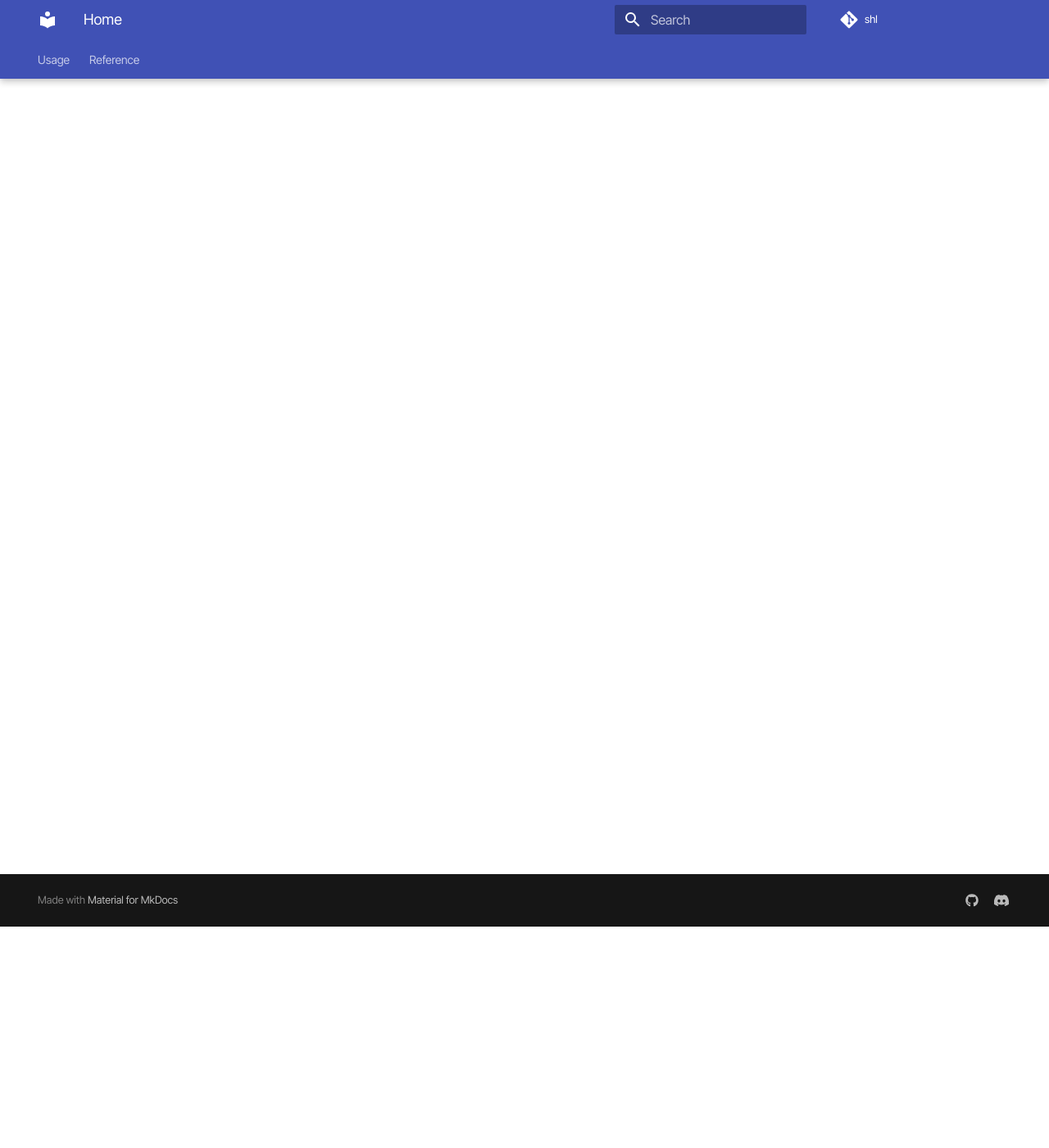
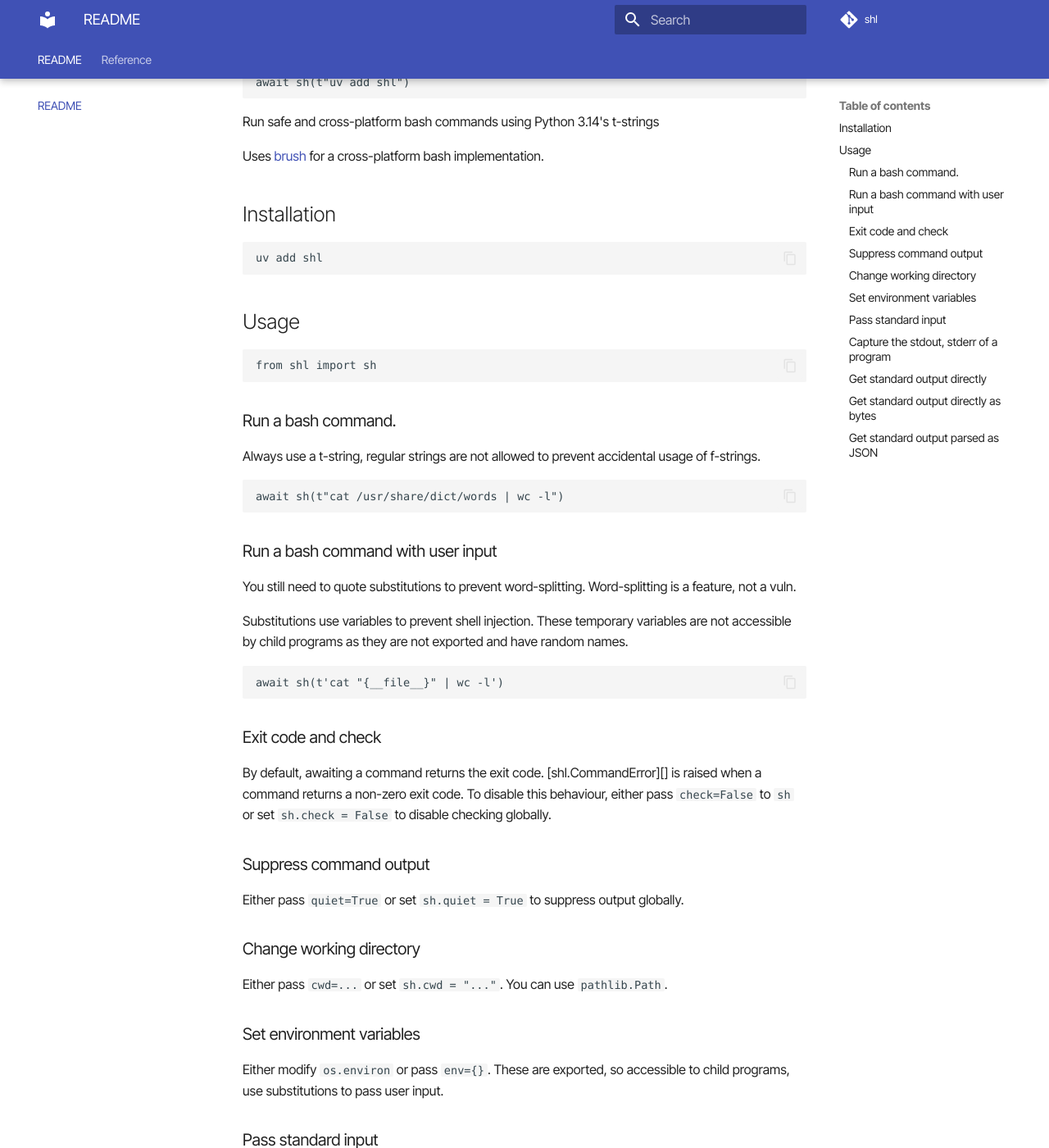
Before and after one commit to aspizu/tshu, an MkDocs documentation site: the page built from docs/index.md, in a window 1280 px wide and 1400 px high, scrolled down 270 px. Shown: the whole window at 82% size. Built offline with MkDocs 1.6.1 and Material for MkDocs 9.7.7, drawn with Linux system fonts in a browser that asks for light colours; some web fonts are replaced; comment, search, counter and statistics services are not loaded; some of the changed text lies outside the part shown.

Commit message:
docs: add README to docsite and add docs for args

````diff
--- a/docs/index.md
+++ b/docs/index.md
@@ -1 +1,102 @@
-[**Usage**](usage.md)
+# shl
+
+!!! WARNING
+    Work in progress, the API might change.
+
+```python
+from shl import sh
+await sh(t"uv add shl")
+```
+
+Run safe and cross-platform bash commands using Python 3.14's t-strings
+
+Uses [brush](https://github.com/reubeno/brush) for a cross-platform bash implementation.
+
+## Installation
+
+```shell
+uv add shl
+```
+
+## Usage
+
+```py
+from shl import sh
+```
+
+### Run a bash command.
+
+Always use a t-string, regular strings are not allowed to prevent accidental usage of
+f-strings.
+
+```py
+await sh(t"cat /usr/share/dict/words | wc -l")
+```
+
+### Run a bash command with user input
+
+You still need to quote substitutions to prevent word-splitting. Word-splitting is a
+feature, not a vuln.
+
+Substitutions use variables to prevent shell injection. These temporary variables
+are not accessible by child programs as they are not exported and have random names.
+
+```py
+await sh(t'cat "{__file__}" | wc -l')
+```
+
+### Exit code and check
+
+By default, awaiting a command returns the exit code. [shl.CommandError][] is raised
+when a command returns a non-zero exit code. To disable this behaviour, either
+pass `check=False` to `sh` or set `sh.check = False` to disable checking globally.
+
+### Suppress command output
+
+Either pass `quiet=True` or set `sh.quiet = True` to suppress output globally.
+
+### Change working directory
+
+Either pass `cwd=...` or set `sh.cwd = "..."`. You can use `pathlib.Path`.
+
+### Set environment variables
+
+Either modify `os.environ` or pass `env={}`. These are exported, so accessible to
+child programs, use substitutions to pass user input.
+
+### Pass standard input
+
+input can be string or bytes.
+
+```py
+assert await sh(t"wc -l", input="1\n2\n3\n").json() == 3
+```
+
+### Capture the stdout, stderr of a program
+
+```py
+result = await sh("help").output()
+result.returncode
+result.stdout
+result.stderr
+```
+
+### Get standard output directly
+
+Use `.text()` to directly get the output as string (utf-8 encoded).
+
+```py
+contents = await sh(t"cat file.txt").text()
+```
+
+### Get standard output directly as bytes
+
+```py
+contents = await sh(t"cat file.bin").bytes()
+```
+
+### Get standard output parsed as JSON
+
+```py
+data = await sh(t"cat file.json").json()
+```
--- a/docs/usage.md
+++ /dev/null
@@ -1,80 +0,0 @@
-```py
-from shl import sh
-```
-
-### Run a bash command.
-
-Always use a t-string, regular strings are not allowed to prevent accidental usage of
-f-strings.
-
-```py
-await sh(t"cat /usr/share/dict/words | wc -l")
-```
-
-### Run a bash command with user input
-
-You still need to quote substitutions to prevent word-splitting. Word-splitting is a
-feature, not a vuln.
-
-Substitutions use variables to prevent shell injection. These temporary variables
-are not accessible by child programs as they are not exported and have random names.
-
-```py
-await sh(t'cat "{__file__}" | wc -l')
-```
-
-### Exit code and check
-
-By default, awaiting a command returns the exit code. [shl.CommandError][] is raised
-when a command returns a non-zero exit code. To disable this behaviour, either
-pass `check=False` to `sh` or set `sh.check = False` to disable checking globally.
-
-### Suppress command output
-
-Either pass `quiet=True` or set `sh.quiet = True` to suppress output globally.
-
-### Change working directory
-
-Either pass `cwd=...` or set `sh.cwd = "..."`. You can use `pathlib.Path`.
-
-### Set environment variables
-
-Either modify `os.environ` or pass `env={}`. These are exported, so accessible to
-child programs, use substitutions to pass user input.
-
-### Pass standard input
-
-input can be string or bytes.
-
-```py
-assert await sh("wc -l", input="1\n2\n3\n").json() == 3
-```
-
-### Capture the stdout, stderr of a program
-
-```py
-result = await sh("help").output()
-result.returncode
-result.stdout
-result.stderr
-```
-
-### Get standard output directly
-
-Use `.text()` to directly get the output as string (utf-8 encoded).
-
-```py
-contents = await sh("cat file.txt").text()
-```
-
-### Get standard output directly as bytes
-
-```py
-contents = await sh("cat file.bin").bytes()
-```
-
-### Get standard output parsed as JSON
-
-```py
-data = await sh("cat file.json").json()
-```
--- a/mkdocs.yml
+++ b/mkdocs.yml
@@ -1,5 +1,5 @@
 nav:
-    - Usage: usage.md
+    - README: index.md
     - Reference:
           - Command: reference/command.md
           - CompletedCommand: reference/completed-command.md
@@ -41,6 +41,7 @@ plugins:
                       parameter_headings: true
                       show_signature_annotations: true
 markdown_extensions:
+    - admonition
     - pymdownx.highlight:
           default_lang: python
 extra:
````
Also changed, not shown: 1 other file.
